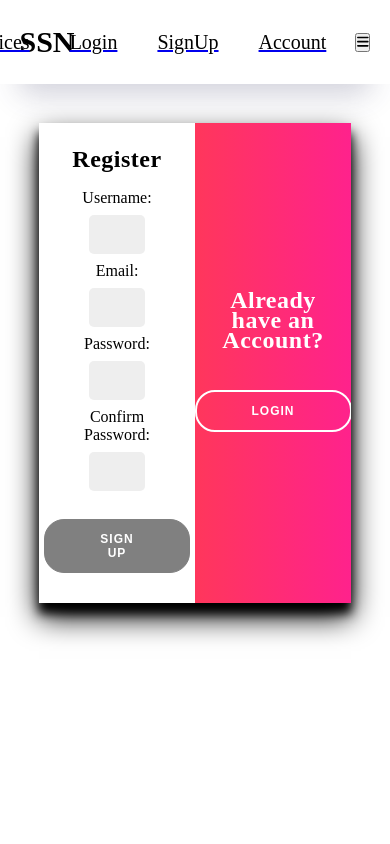
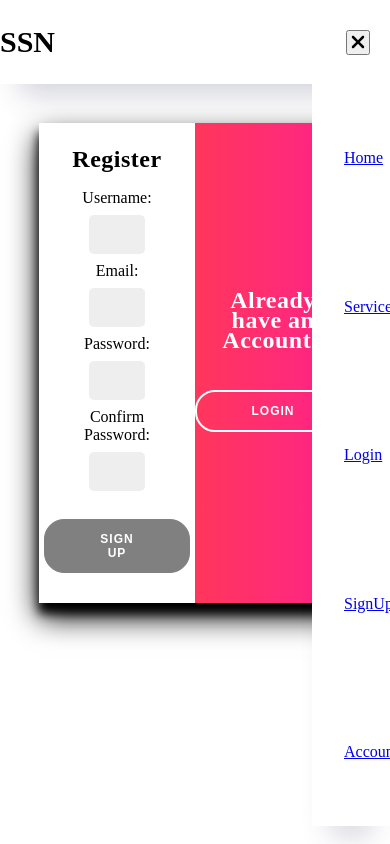
Before and after one commit to TouficAlRifaii/WebFinalProject, a React (Create React App) app: page /signup in a window 390 px wide. Both pictures are taken after a click on the button 362 px from the left and 42 px from the top of the page. Built offline with nearby package versions, Linux system fonts and the light colour scheme.

Commit message:
Frontend: Finishing the navBar

```diff
--- a/src/components/Navbar.js
+++ b/src/components/Navbar.js
@@ -1,23 +1,24 @@
 import { Link, BrowserRouter as Router } from "react-router-dom";
 import { Navigate } from "react-router-dom";
 import "../styles/navbar.css";
-import { faBars } from "@fortawesome/free-solid-svg-icons";
+import { faBars, faXmark } from "@fortawesome/free-solid-svg-icons";
 import { FontAwesomeIcon } from "@fortawesome/react-fontawesome";
+import { useState } from "react";
 
 const Navbar = () => {
+  const [mobile, setMobile] = useState(false);
   return (
     <nav className="navbar">
-      <div className="navContainer">
       <h3 className="logo">SSN</h3>
 
-        <ul className="nav-links">
+      <ul className={mobile ? "nav-links-mobile" : "nav-links"}>
         <Link to="/">
           <li>Home</li>
         </Link>
-          <Link  to="/services">
+        <Link to="/services">
           <li>Services</li>
         </Link>
-          <Link  to="/login">
+        <Link to="/login">
           <li>Login</li>
         </Link>
         <Link to="/signup">
@@ -27,10 +28,13 @@ const Navbar = () => {
           <li>Account</li>
         </Link>
       </ul>
-        <button className="mobile-menu">
-        <FontAwesomeIcon icon={faBars} />
+      <button className="mobile-menu-icon" onClick={() => setMobile(!mobile)}>
+        {mobile ? (
+          <FontAwesomeIcon className="menu" icon={faXmark} />
+        ) : (
+          <FontAwesomeIcon className="menu" icon={faBars} />
+        )}
       </button>
-      </div>
     </nav>
   );
 };
--- a/src/styles/navbar.css
+++ b/src/styles/navbar.css
@@ -3,6 +3,9 @@ li {
 }
 
 .navbar {
+  display: flex;
+  justify-content: space-between;
+  align-items: center;
   line-height: 10vh;
   height: 10vh;
   box-shadow: rgba(50, 50, 93, 0.23) 0 30px 30px -20px;
@@ -17,13 +20,6 @@ li {
   justify-content: flex-end;
   width: 75%;
 }
-.navContainer {
-  max-width: 90%;
-  margin: auto;
-  display: flex;
-  justify-content: space-between;
-  align-items: center;
-}
 .nav-links li {
   color: black;
   font-size: 20px;
@@ -33,3 +29,47 @@ li {
   text-transform: capitalize;
   text-decoration: none;
 }
+.mobile-menu-icon {
+  display: none;
+}
+
+@media (max-width: 768px) {
+  /* .logo{
+        display: flex;
+        position: absolute;
+        top: 15px;
+        left: 35px;
+    } */
+  .nav-links {
+    display: none;
+  }
+  .nav-links-mobile {
+    z-index: 100;
+    position: absolute;
+    display: block;
+    list-style: none;
+    box-shadow: rgba(50, 50, 93, 0.23) 0 30px 30px -20px;
+    right: 0;
+    top: 10%;
+    transition: all 0.5s ease-in-out;
+    width: 20%;
+    background-color: white;
+  }
+  ul li {
+    padding: 32px;
+    width: 100%;
+    transition: all 0.5s ease-in-out;
+    text-align: end;
+  }
+  .mobile-menu-icon {
+    position: absolute;
+    display: block;
+    right: 20px;
+  }
+  .menu {
+    width: 20px;
+    height: 20px;
+    color: black;
+    font-weight: bolder;
+  }
+}
```
Lines whose indentation alone changed are shown as unchanged.
